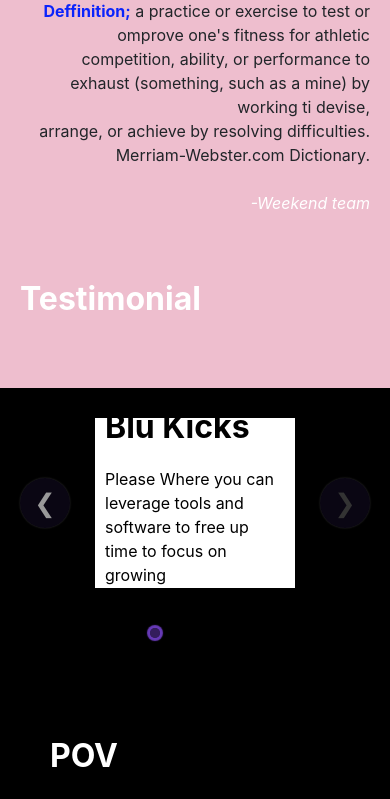
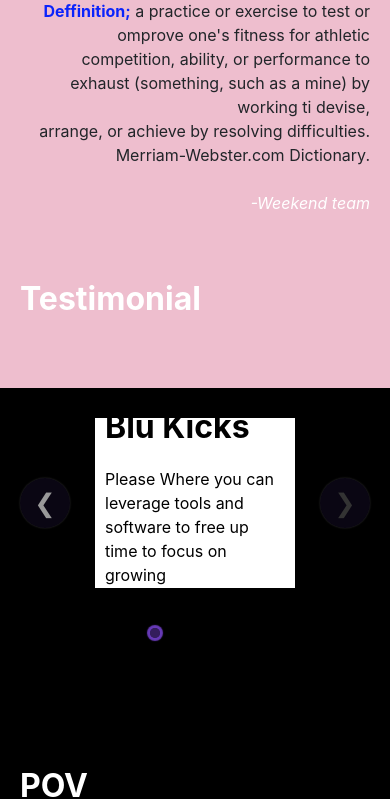
Before and after one commit to Ridwan0126/Project-Weekendinc, a React (Create React App) app: page / in a window 390 px wide. Shown: the part 859-1658 px from the top of the page. Built offline with nearby package versions, Linux system fonts and the light colour scheme; no server answers.

Commit message:
cmt-css-10

```diff
--- a/src/App.css
+++ b/src/App.css
@@ -326,13 +326,13 @@
     margin-top: -290px;
     margin-left: 20px;
     margin-right: 20px;
-    margin-bottom: 20px;
+    margin-bottom: 50px;
   }
   .pov {
     font-size: 32px;
     font-weight: bold;
     margin-top: -230px;
-    margin-left: 50px;
+    margin-left: 20px;
   }
   .lorem {
     text-align: left;
```
